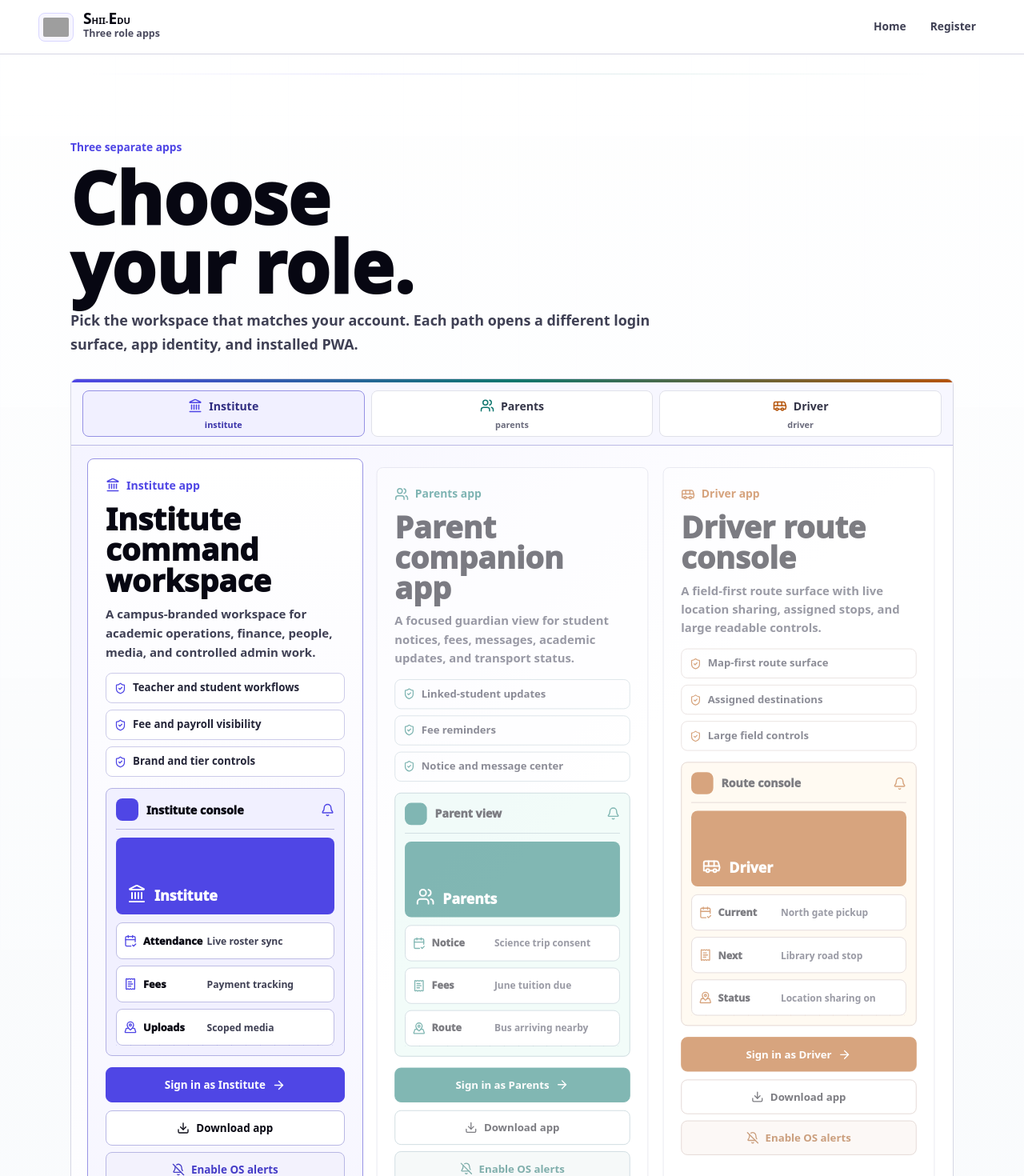
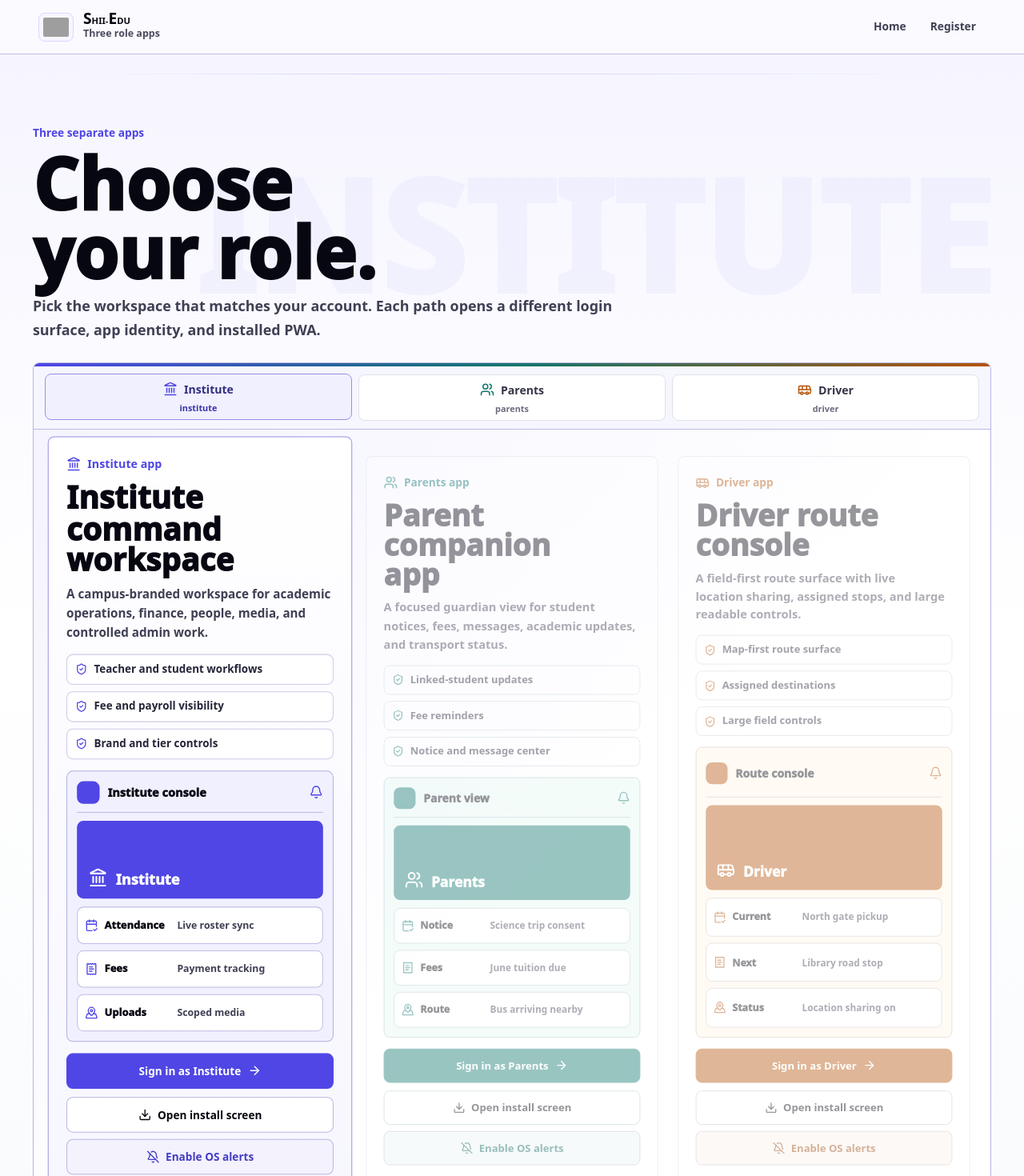
Before and after one commit to Imtisashi/Shii-edu, a Next.js app: page /roles in a window 1280 px wide. Shown: the top 1470 px of the page at 80% size. Built offline with nearby package versions, Linux system fonts and the light colour scheme; grey boxes are pictures that could not be loaded.

Commit message:
Elevate role app gateway

```diff
--- a/app/globals.css
+++ b/app/globals.css
@@ -3366,19 +3366,30 @@ p {
   animation: shii-route-enter 210ms cubic-bezier(0.23, 1, 0.32, 1);
 }
 
+:root {
+  --role-page-accent: #4f46e5;
+  --role-page-ink: #312e81;
+  --role-page-rgb: 79 70 229;
+  --role-page-soft: #f1f0ff;
+}
+
 .role-choice-page {
   background:
-    linear-gradient(180deg, rgba(255, 255, 255, 0.96) 0%, rgba(248, 250, 252, 0.98) 100%),
-    repeating-linear-gradient(90deg, rgba(79, 70, 229, 0.08) 0 1px, transparent 1px 72px),
-    repeating-linear-gradient(180deg, rgba(15, 118, 110, 0.06) 0 1px, transparent 1px 72px);
+    linear-gradient(180deg, color-mix(in srgb, var(--role-page-soft) 72%, #ffffff) 0%, #ffffff 48%, #f8fafc 100%),
+    repeating-linear-gradient(90deg, rgb(var(--role-page-rgb) / 0.075) 0 1px, transparent 1px 78px),
+    repeating-linear-gradient(180deg, rgb(var(--role-page-rgb) / 0.052) 0 1px, transparent 1px 78px);
+  background-color: color-mix(in srgb, var(--role-page-soft) 48%, #ffffff);
   color: #070712;
-  min-height: 100vh;
+  min-height: 100dvh;
   overflow-x: hidden;
   position: relative;
+  transition:
+    background-color 240ms cubic-bezier(0.23, 1, 0.32, 1),
+    color 180ms cubic-bezier(0.32, 0.72, 0, 1);
 }
 
 .role-choice-page::before {
-  background: linear-gradient(90deg, transparent 0%, rgba(79, 70, 229, 0.14) 32%, rgba(15, 118, 110, 0.12) 64%, transparent 100%);
+  background: linear-gradient(90deg, transparent 0%, rgb(var(--role-page-rgb) / 0.2) 34%, rgb(var(--role-page-rgb) / 0.14) 66%, transparent 100%);
   content: '';
   height: 1px;
   left: clamp(16px, 8vw, 130px);
@@ -3387,10 +3398,27 @@ p {
   top: 92px;
 }
 
+.role-choice-watermark {
+  color: rgb(var(--role-page-rgb) / 0.045);
+  font-size: clamp(5rem, 15vw, 14rem);
+  font-weight: 950;
+  line-height: 0.78;
+  pointer-events: none;
+  position: absolute;
+  right: clamp(-32px, 3vw, 80px);
+  text-align: right;
+  text-transform: uppercase;
+  top: clamp(90px, 14vw, 150px);
+  transition:
+    color 240ms cubic-bezier(0.23, 1, 0.32, 1),
+    transform 260ms cubic-bezier(0.23, 1, 0.32, 1);
+  z-index: 0;
+}
+
 .role-choice-topbar {
   align-items: center;
-  background: #ffffff;
-  border-bottom: 1px solid #d6d7e4;
+  background: color-mix(in srgb, var(--role-page-soft) 34%, #ffffff);
+  border-bottom: 1px solid color-mix(in srgb, var(--role-page-accent) 18%, #d6d7e4);
   display: flex;
   gap: 16px;
   justify-content: space-between;
@@ -3398,6 +3426,9 @@ p {
   padding: 12px clamp(16px, 4vw, 48px);
   position: sticky;
   top: 0;
+  transition:
+    background 240ms cubic-bezier(0.23, 1, 0.32, 1),
+    border-color 240ms cubic-bezier(0.23, 1, 0.32, 1);
   z-index: 12;
 }
 
@@ -3424,18 +3455,19 @@ p {
 
 .role-choice-toplinks a:hover,
 .role-choice-toplinks a:focus-visible {
-  background: #f6f7fb;
-  border-color: #d6d7e4;
+  background: color-mix(in srgb, var(--role-page-soft) 54%, #ffffff);
+  border-color: color-mix(in srgb, var(--role-page-accent) 30%, #d6d7e4);
   color: #070712;
 }
 
 .role-choice-shell {
   display: grid;
-  gap: clamp(18px, 3vw, 28px);
+  gap: clamp(16px, 2.4vw, 26px);
+  grid-template-rows: auto minmax(0, 1fr) auto;
   margin: 0 auto;
-  max-width: 1180px;
+  max-width: min(1480px, 100%);
   min-height: calc(100dvh - 68px);
-  padding: clamp(24px, 5vw, 56px) clamp(14px, 4vw, 38px);
+  padding: clamp(18px, 3vw, 38px) clamp(14px, 3.2vw, 42px);
   position: relative;
   z-index: 1;
 }
@@ -3445,13 +3477,16 @@ p {
   gap: 10px;
   max-width: 820px;
   padding-top: clamp(24px, 5vw, 52px);
+  position: relative;
+  z-index: 1;
 }
 
 .role-choice-intro > span {
-  color: #4f46e5;
+  color: var(--role-page-accent);
   font-size: 0.86rem;
   font-weight: 900;
   line-height: 1.2;
+  transition: color 220ms cubic-bezier(0.23, 1, 0.32, 1);
 }
 
 .role-choice-intro h1 {
@@ -3502,13 +3537,18 @@ p {
 
 .role-app-showcase {
   background:
-    linear-gradient(135deg, color-mix(in srgb, var(--role-soft) 78%, #ffffff) 0%, #ffffff 54%),
-    repeating-linear-gradient(90deg, color-mix(in srgb, var(--role-accent) 10%, transparent) 0 1px, transparent 1px 40px);
-  border: 1px solid #d6d7e4;
+    linear-gradient(135deg, color-mix(in srgb, var(--role-soft) 82%, #ffffff) 0%, #ffffff 56%),
+    repeating-linear-gradient(90deg, color-mix(in srgb, var(--role-accent) 12%, transparent) 0 1px, transparent 1px 44px);
+  border: 1px solid color-mix(in srgb, var(--role-accent) 24%, #d6d7e4);
   border-radius: 8px;
   display: grid;
+  min-height: min(820px, max(560px, calc(100dvh - 306px)));
   overflow: hidden;
   position: relative;
+  transition:
+    background 260ms cubic-bezier(0.23, 1, 0.32, 1),
+    border-color 240ms cubic-bezier(0.23, 1, 0.32, 1);
+  z-index: 1;
 }
 
 .role-app-showcase::before {
@@ -3522,7 +3562,7 @@ p {
 }
 
 .role-app-nav {
-  background: color-mix(in srgb, var(--role-soft) 54%, #ffffff);
+  background: color-mix(in srgb, var(--role-soft) 62%, #ffffff);
   border-bottom: 1px solid color-mix(in srgb, var(--role-accent) 20%, #d6d7e4);
   display: grid;
   gap: 8px;
@@ -3547,11 +3587,11 @@ p {
   min-height: 50px;
   padding: 8px 10px;
   transition:
-    background 170ms cubic-bezier(0.23, 1, 0.32, 1),
-    border-color 170ms cubic-bezier(0.23, 1, 0.32, 1),
-    color 170ms cubic-bezier(0.23, 1, 0.32, 1),
-    opacity 170ms cubic-bezier(0.23, 1, 0.32, 1),
-    transform 170ms cubic-bezier(0.23, 1, 0.32, 1);
+    background 210ms cubic-bezier(0.23, 1, 0.32, 1),
+    border-color 210ms cubic-bezier(0.23, 1, 0.32, 1),
+    color 180ms cubic-bezier(0.32, 0.72, 0, 1),
+    opacity 180ms cubic-bezier(0.32, 0.72, 0, 1),
+    transform 210ms cubic-bezier(0.23, 1, 0.32, 1);
 }
 
 .role-app-tab svg {
@@ -3577,17 +3617,19 @@ p {
   transform: scale(0.985);
 }
 
-.role-app-tab[aria-selected='true'] {
+.role-app-tab[aria-pressed='true'] {
   background: var(--role-soft);
   border-color: color-mix(in srgb, var(--role-accent) 48%, #d6d7e4);
   color: var(--role-ink);
-}
-
-.role-app-tab[aria-selected='true'] small {
+  transform: translateY(-1px);
+}
+
+.role-app-tab[aria-pressed='true'] small {
   color: color-mix(in srgb, var(--role-accent) 72%, #070712);
 }
 
 .role-app-board {
+  align-items: stretch;
   display: grid;
   gap: 14px;
   grid-template-columns: repeat(3, minmax(0, 1fr));
@@ -3601,24 +3643,26 @@ p {
   border-radius: 8px;
   display: grid;
   gap: 14px;
+  grid-template-rows: auto minmax(240px, 1fr) auto;
+  height: 100%;
   min-width: 0;
   padding: clamp(16px, 2vw, 22px);
   transition:
-    background 210ms cubic-bezier(0.23, 1, 0.32, 1),
-    border-color 210ms cubic-bezier(0.23, 1, 0.32, 1),
-    opacity 210ms cubic-bezier(0.23, 1, 0.32, 1),
-    transform 210ms cubic-bezier(0.32, 0.72, 0, 1);
+    background 260ms cubic-bezier(0.23, 1, 0.32, 1),
+    border-color 240ms cubic-bezier(0.23, 1, 0.32, 1),
+    opacity 220ms cubic-bezier(0.32, 0.72, 0, 1),
+    transform 260ms cubic-bezier(0.23, 1, 0.32, 1);
 }
 
 .role-app-card.is-active {
   background: linear-gradient(180deg, #ffffff 0%, color-mix(in srgb, var(--role-soft) 58%, #ffffff) 100%);
   border-color: color-mix(in srgb, var(--role-accent) 46%, #d6d7e4);
-  transform: translateY(-4px);
+  transform: translateY(-6px) scale(1.012);
 }
 
 .role-app-card.is-dimmed {
-  opacity: 0.52;
-  transform: scale(0.985);
+  opacity: 0.42;
+  transform: scale(0.972);
 }
 
 .role-app-card-copy {
@@ -3806,6 +3850,8 @@ p {
   justify-content: space-between;
   margin-top: auto;
   padding: 16px;
+  position: relative;
+  z-index: 1;
 }
 
 .role-choice-register span {
@@ -3918,6 +3964,10 @@ p {
     position: static;
   }
 
+  .role-choice-watermark {
+    display: none;
+  }
+
   .role-choice-toplinks {
     flex-wrap: wrap;
     justify-content: flex-end;
@@ -3926,6 +3976,10 @@ p {
   .role-choice-shell {
     min-height: auto;
     padding: 22px 14px 28px;
+  }
+
+  .role-app-showcase {
+    min-height: auto;
   }
 
   .role-choice-intro h1 {
@@ -3999,7 +4053,8 @@ p {
   }
 
   .role-app-card,
-  .role-app-tab {
+  .role-app-tab,
+  .role-choice-watermark {
     transition: none;
   }
 
--- a/app/layout.jsx
+++ b/app/layout.jsx
@@ -19,7 +19,6 @@ export const metadata = {
     title: SITE.name,
   },
   applicationName: SITE.name,
-  manifest: '/manifest.webmanifest',
 };
 
 export default function RootLayout({ children }) {
--- a/app/roles/RoleAppShowcase.jsx
+++ b/app/roles/RoleAppShowcase.jsx
@@ -1,6 +1,6 @@
 'use client';
 
-import { useCallback, useMemo, useRef, useState } from 'react';
+import { useCallback, useEffect, useMemo, useRef, useState } from 'react';
 import {
   ArrowRight,
   Bell,
@@ -81,6 +81,18 @@ const roles = [
 const previewIcons = [CalendarCheck2, ReceiptText, MapPinned];
 
 const clampRoleIndex = (index) => (index + roles.length) % roles.length;
+const pageThemeVariables = [
+  '--role-page-accent',
+  '--role-page-ink',
+  '--role-page-soft',
+  '--role-page-rgb',
+];
+
+const roleRgb = {
+  driver: '180 83 9',
+  institute: '79 70 229',
+  parents: '15 118 110',
+};
 
 export default function RoleAppShowcase() {
   const [activeIndex, setActiveIndex] = useState(0);
@@ -95,6 +107,23 @@ export default function RoleAppShowcase() {
     }),
     [activeRole]
   );
+
+  useEffect(() => {
+    if (typeof document === 'undefined') return;
+    const root = document.documentElement;
+    root.dataset.roleTheme = activeRole.key;
+    root.style.setProperty('--role-page-accent', activeRole.accent);
+    root.style.setProperty('--role-page-ink', activeRole.ink);
+    root.style.setProperty('--role-page-soft', activeRole.soft);
+    root.style.setProperty('--role-page-rgb', roleRgb[activeRole.key]);
+  }, [activeRole]);
+
+  useEffect(() => () => {
+    if (typeof document === 'undefined') return;
+    const root = document.documentElement;
+    delete root.dataset.roleTheme;
+    pageThemeVariables.forEach((variable) => root.style.removeProperty(variable));
+  }, []);
 
   const focusTab = useCallback((index) => {
     const nextIndex = clampRoleIndex(index);
@@ -133,7 +162,7 @@ export default function RoleAppShowcase() {
     const delta = clientX - pointerStartX.current;
     pointerStartX.current = null;
     if (Math.abs(delta) < 42) return;
-    setActiveIndex((current) => clampRoleIndex(current + (delta < 0 ? 1 : -1)));
+    setActiveIndex((current) => clampRoleIndex(current + (delta < 0 ? -1 : 1)));
   }, []);
 
   const handleTouchEnd = useCallback((event) => {
@@ -141,20 +170,24 @@ export default function RoleAppShowcase() {
     const delta = event.changedTouches[0].clientX - touchStartX.current;
     touchStartX.current = null;
     if (Math.abs(delta) < 42) return;
-    setActiveIndex((current) => clampRoleIndex(current + (delta < 0 ? 1 : -1)));
+    setActiveIndex((current) => clampRoleIndex(current + (delta < 0 ? -1 : 1)));
   }, []);
 
   return (
+    <>
+      <div className="role-choice-watermark" aria-hidden="true">
+        {activeRole.label}
+      </div>
       <section
         aria-label="Choose a Shii-Edu role app"
         className="role-app-showcase role-app-game"
         style={activeStyle}
       >
-      <div className="role-app-nav" role="tablist" aria-label="Role app selector">
+        <div className="role-app-nav" aria-label="Role app selector">
           {roles.map(({ icon: Icon, installStartUrl, key, label, soft, accent, ink }, index) => (
             <button
               aria-controls={`role-app-card-${key}`}
-            aria-selected={index === activeIndex}
+              aria-pressed={index === activeIndex}
               className="role-app-tab"
               id={`role-app-tab-${key}`}
               key={key}
@@ -162,7 +195,6 @@ export default function RoleAppShowcase() {
               onKeyDown={(event) => handleTabKeyDown(event, index)}
               onClick={() => setActiveIndex(index)}
               onMouseEnter={() => setActiveIndex(index)}
-            role="tab"
               style={{ '--role-accent': accent, '--role-ink': ink, '--role-soft': soft }}
               type="button"
             >
@@ -205,7 +237,6 @@ export default function RoleAppShowcase() {
               ].filter(Boolean).join(' ')}
               id={`role-app-card-${role.key}`}
               key={role.key}
-              role="tabpanel"
               style={{
                 '--role-accent': role.accent,
                 '--role-abs-distance': absoluteDistance,
@@ -278,5 +309,6 @@ export default function RoleAppShowcase() {
         })}
       </div>
       </section>
+    </>
   );
 }
--- a/app/roles/RoleInstallButton.jsx
+++ b/app/roles/RoleInstallButton.jsx
@@ -146,7 +146,7 @@ export default function RoleInstallButton({ accent, label, manifestHref, startUr
         type="button"
       >
         <Download size={16} aria-hidden="true" />
-        Download app
+        Open install screen
       </button>
       <button
         className="role-choice-install role-choice-alert"
```
Also changed, not shown: src/screens/auth/InstituteLoginScreen.tsx (+26 -4 lines). Lines whose indentation alone changed are shown as unchanged.
